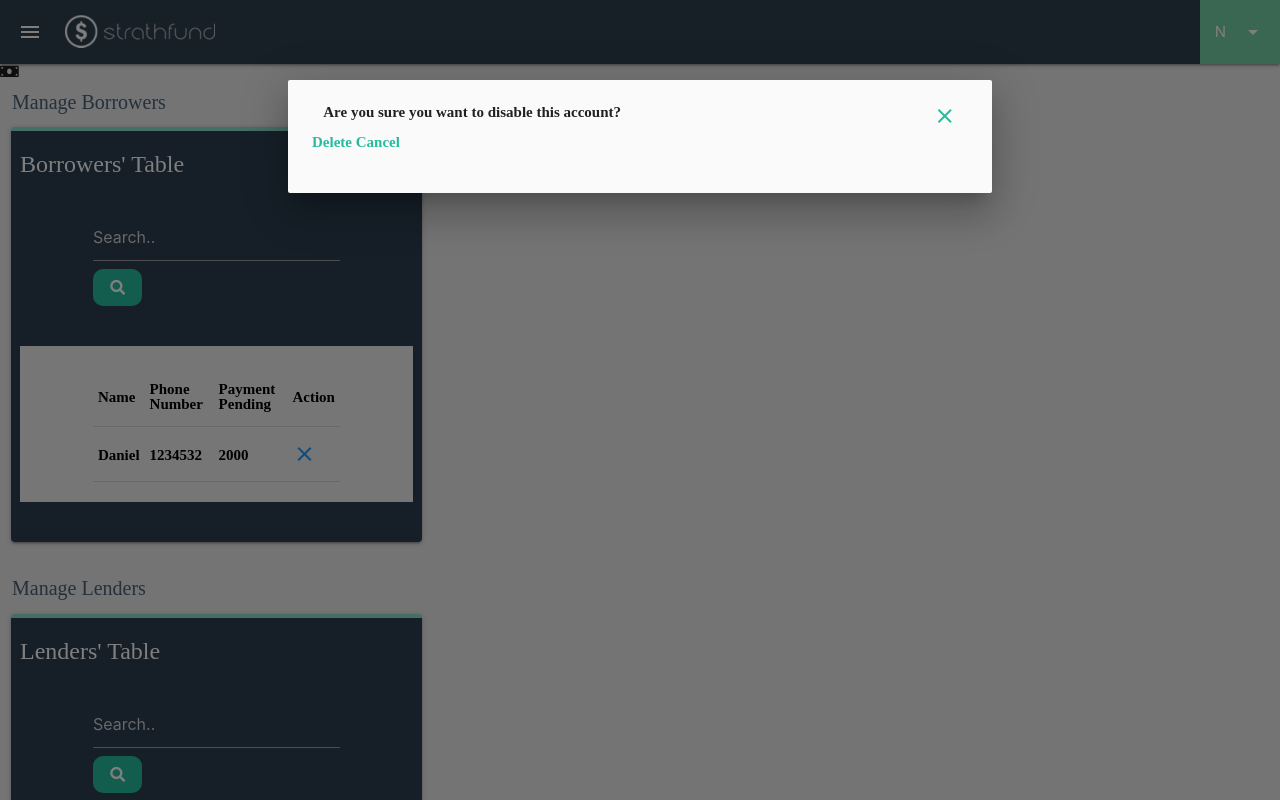
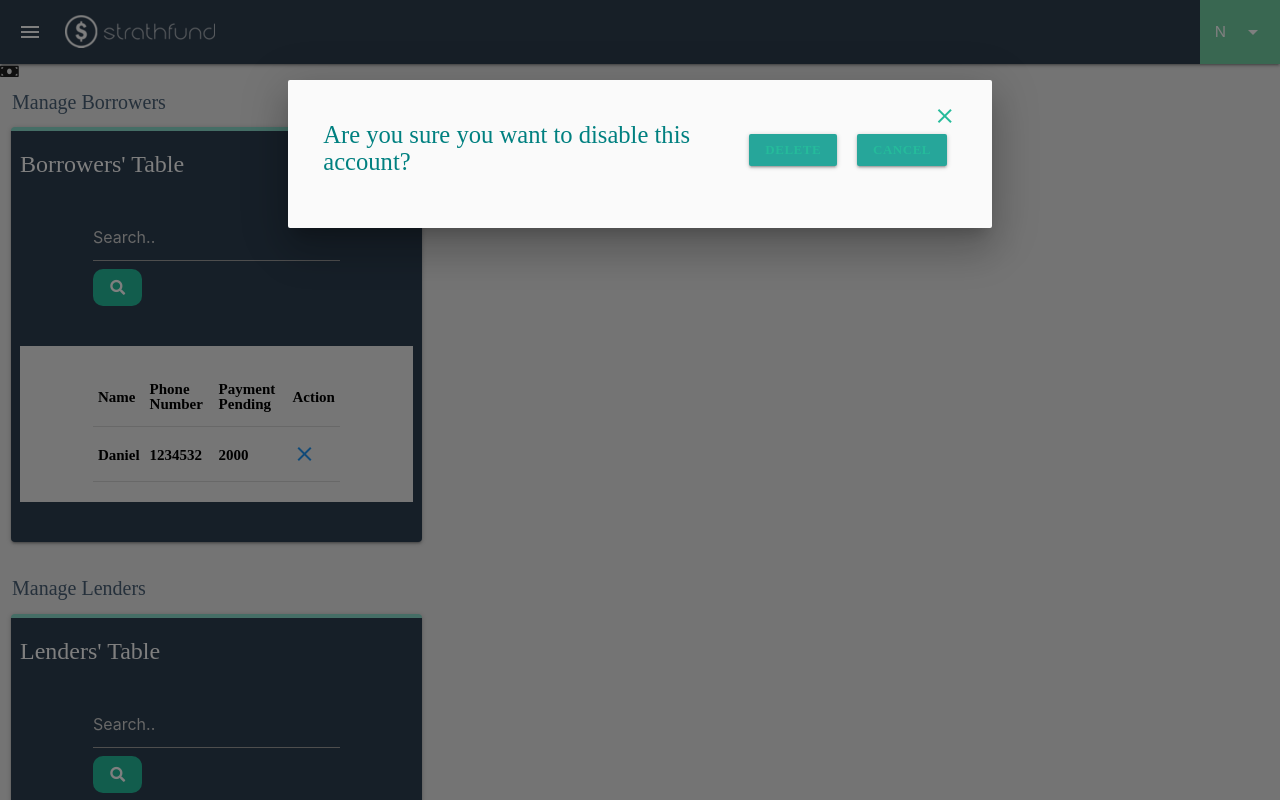
Before and after one commit to danielolamide/lend-me, a PHP site: page /peer-lending/user-management.php in a window 1280 px wide, after a click on "close". Run offline with PHP 8.4, Linux system fonts and the light colour scheme; a user stored in the database is signed in; some libraries are stand-ins or nearby versions.

Commit message:
further development on user-disable

```diff
--- a/user-disable.php
+++ b/user-disable.php
@@ -10,12 +10,16 @@
 	}
 
     // attempt update query execution
+    if (isset($_POST['delete']))
+    {
         $sql = "UPDATE users SET AccStatus='x' WHERE 'ID_Number' = $Id";
 
         if($mysqli->query($sql) === true){
             echo "Account disabled successfully.";
         }
+
         else{
             echo "ERROR: Could not able to execute $sql. " . $mysqli->error;
         }
+    }
 ?>
--- a/user-management.php
+++ b/user-management.php
@@ -188,13 +188,13 @@
                     <div class="modal-content">
                         <div class="row">
                             <div class="col s8 m8 l8" id="report-container">
-                                <span class="report-modal-header">Are you sure you want to disable this account?</span>
+                                <span class="report-modal-header" style="color:teal;"><h5>Are you sure you want to disable this account?</h5></span>
                             </div>
                             <div class="col s4 m4 l4">
                                 <a href="#!" class="modal-close waves-effect waves-green right"><i class="material-icons center">close</i></a>
                             </div> <br><br>
-                            <a href="user-disable.php">Delete</a>
-                            <a href="user-management.php">Cancel</a>
+                            <a href="user-disable.php" class="waves-effect waves-dark btn-small left" name="delete">Delete</a>
+                            <a href="user-management.php" style="margin-left:20px;" class="waves-effect waves-light btn-small left">Cancel</a>
                         </div>
                     </div>
 </body>
```
Lines whose indentation alone changed are shown as unchanged.
